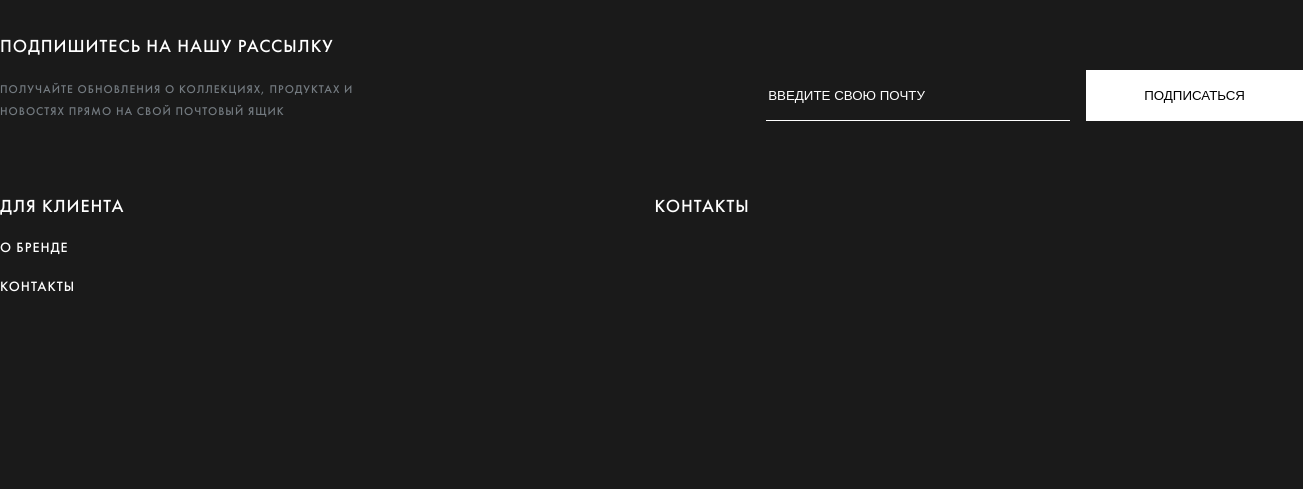
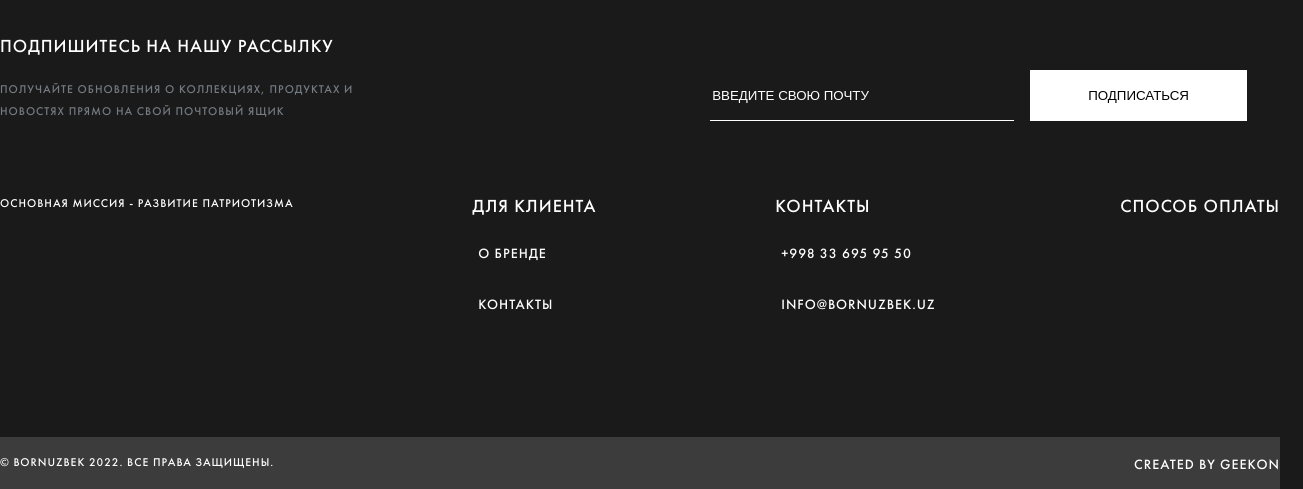
Before and after one commit to shukha04/born-ubek, a Next.js app: page / in a window 1280 px wide. Shown: the part 3815-4304 px from the top of the page, 1303 px wide, since content can reach past the window. Before the commit the page ends 4128 px from the top, so only its background shows below. Built offline with nearby package versions, Linux system fonts and the light colour scheme; a web font is replaced by a local one.

Commit message:
Added some footer content

```diff
--- a/src/components/footer.module.scss
+++ b/src/components/footer.module.scss
@@ -21,7 +21,7 @@
   }
   .emailSection__form {
     display: flex;
-    margin-right: 100px;
+    margin-right: 156px;
     input {
       flex-shrink: 0;
       border: none;
@@ -35,6 +35,16 @@
       margin-right: 16px;
       &::placeholder {
         color: #fff;
+      }
+      /* Change the white to any color */
+      &:-webkit-autofill,
+      &:-webkit-autofill:hover,
+      &:-webkit-autofill:focus,
+      &:-webkit-autofill:active{
+        -webkit-box-shadow: 0 0 0 30px #1A1A1A inset !important;
+      }
+      &:-webkit-autofill{
+        -webkit-text-fill-color: #fff !important;
       }
     }
     button {
@@ -59,7 +69,54 @@
     }
     .footerLink {
       display: block;
+      padding: 6px;
       margin-bottom: 16px;
+      width: fit-content;
+      &:before, &:after {
+        position: absolute;
+        width: 100%;
+        max-width: 0;
+        height: 100%;
+        max-height: 0;
+        content: '';
+        transition: max-height 0.3s ease-out, max-width 0.3s ease-out;
+      }
+
+      &:before {
+        top: 0;
+        left: 0;
+        border-top: 1px solid transparent;
+        border-left: 1px solid transparent;
+      }
+
+      &:after {
+        right: 0;
+        bottom: 0;
+        border-right: 1px solid transparent;
+        border-bottom: 1px solid transparent;
+      }
+
+      &:hover, &:focus {
+        &:before, &:after {
+          max-width: calc(100% - 16px);
+          max-height: calc(100% - 16px);
+          border-color: #FFFFFF;
+        }
+      }
+      &:active {
+        color: #1A1A1A;
+        background-color: #FFFFFF;
+      }
+    }
+  }
+  .authorship {
+    margin-top: 100px;
+    background-color: #3C3C3C;
+    height: fit-content;
+    .container {
+      padding: 16px 0;
+      display: flex;
+      justify-content: space-between;
     }
   }
 }
--- a/src/components/footer.tsx
+++ b/src/components/footer.tsx
@@ -16,6 +16,9 @@ const Footer = () => {
                     </form>
                 </div>
                 <div className={classes.infoSection}>
+                    <div className={classes.logo}>
+                        <small>Основная миссия  - развитие патриотизма </small>
+                    </div>
                     <div className={classes.about}>
                         <p className={classes.footerTitle}>Для клиента</p>
                         <a className={classes.footerLink} href="#">О бренде</a>
@@ -23,11 +26,18 @@ const Footer = () => {
                     </div>
                     <div className={classes.contacts}>
                         <p className={classes.footerTitle}>Контакты</p>
-                        <div>
-
-                        </div>
+                        <a className={classes.footerLink} href="tel:+998 33 695 95 50">+998 33 695 95 50</a>
+                        <a className={classes.footerLink} href="mailto:info@bornuzbek.uz">info@bornuzbek.uz</a>
                     </div>
-                    <div className={classes.payments}></div>
+                    <div className={classes.payments}>
+                        <p className={classes.footerTitle}>Способ оплаты</p>
+                    </div>
+                </div>
+            </div>
+            <div className={classes.authorship}>
+                <div className={classes.container}>
+                    <small>© Bornuzbek 2022. Все права защищены.</small>
+                    <a href="#">Created by GeekOn</a>
                 </div>
             </div>
         </footer>
```
